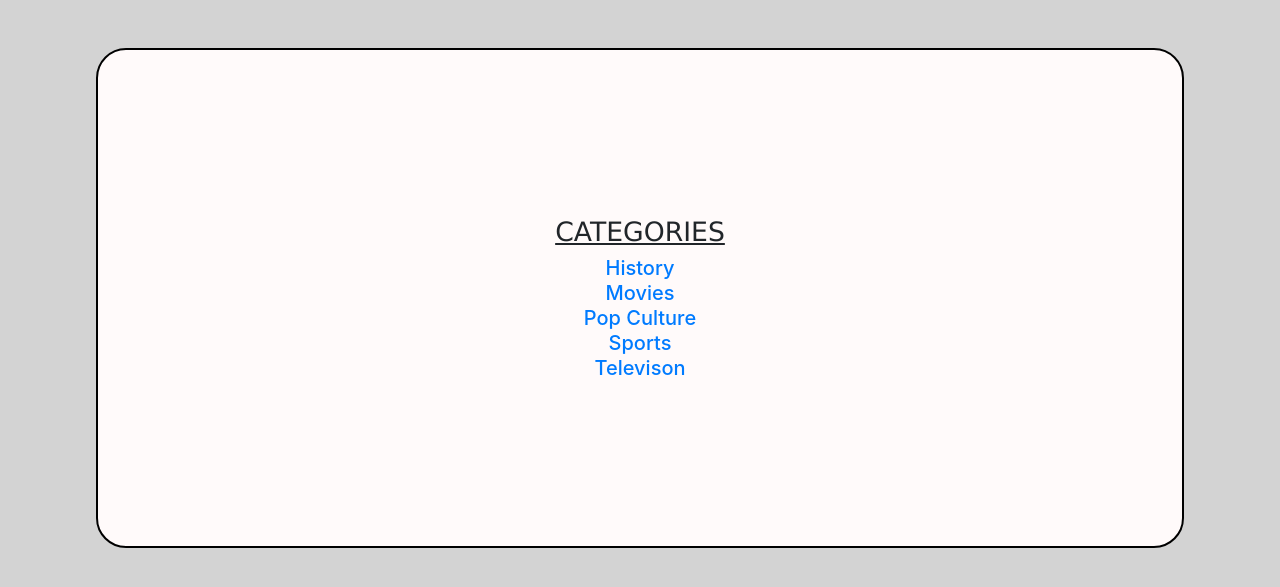
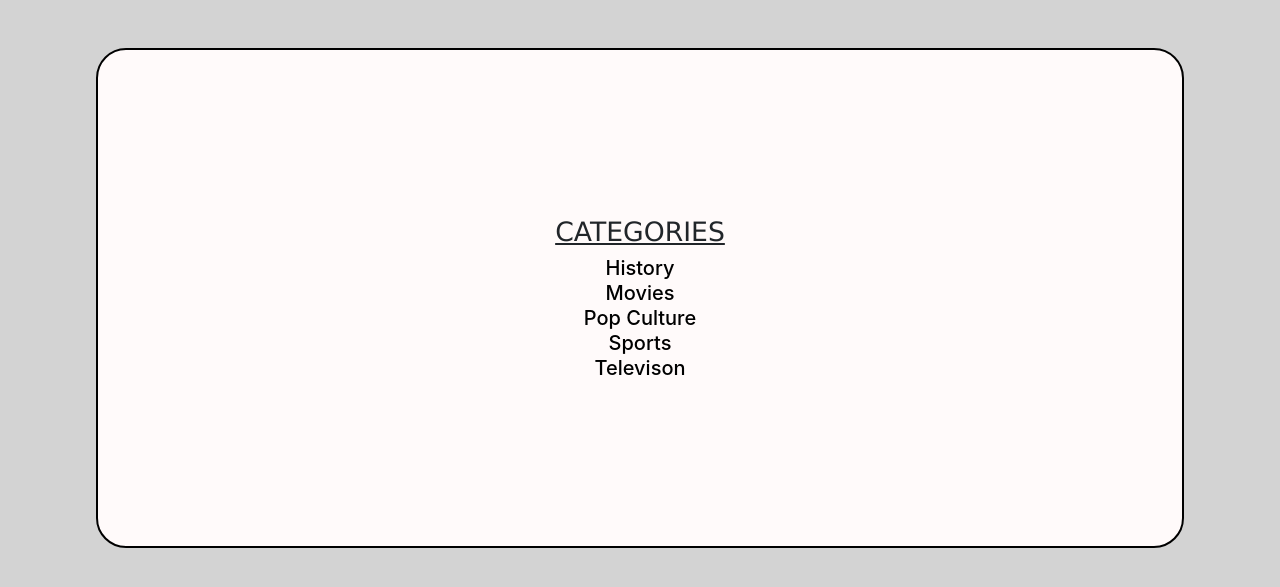
Before and after one commit to bigrollo/drquizzoDjango, a Django app: page /quizcats in a window 1280 px wide. Shown: the part 56-643 px from the top of the page. Run offline with Django 3.2, Linux system fonts and the light colour scheme; data comes from the database, SQL or seed files in the repository; some libraries are stand-ins or nearby versions.

Commit message:
Changes to layout and design 2

```diff
--- a/myweb/templates/quizcats.html
+++ b/myweb/templates/quizcats.html
@@ -18,7 +18,7 @@
 			<div class="col-md-12">
 
 				{% for cats in category_data %}
-					<a class="h5" href="{% url 'quizzes' cats.id %}">{{ cats.category }}</a><br/>
+					<a class="h5 Quizlistings" href="{% url 'quizzes' cats.id %}">{{ cats.category }}</a><br/>
 
 				{% endfor %}
 
```
